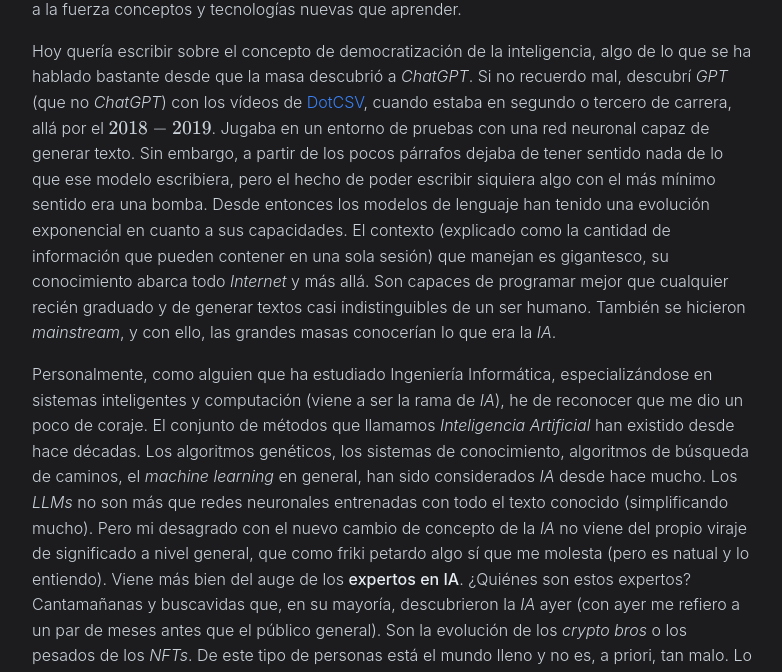
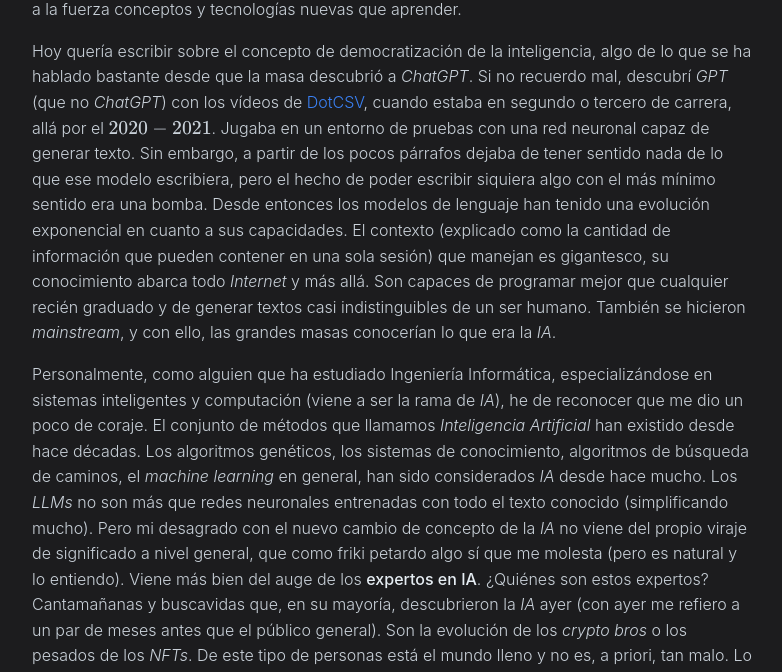
Before and after one commit to Migue8gl/Migue8gl.github.io, a Jekyll site: the page built from _posts/2026-07-06-la-democratizacion-de-la-inteligencia-o-de-la-estupidez.md, in a window 1280 px wide and 900 px high, scrolled down 625 px. Shown: the part 145-817 px from the top of the window, without its empty margins (248-1030 px from the left). Built offline with Jekyll 4.4.1, drawn with Linux system fonts in a browser that asks for light colours.

Commit message:
Update 2026-07-06-la-democratizacion-de-la-inteligencia-o-de-la-estupidez.md

```diff
--- a/_posts/2026-07-06-la-democratizacion-de-la-inteligencia-o-de-la-estupidez.md
+++ b/_posts/2026-07-06-la-democratizacion-de-la-inteligencia-o-de-la-estupidez.md
@@ -20,9 +20,9 @@ tags:
 ## La democratización de la inteligencia...
 Hoy me apetece escribir. Llevo unos mesecillos un tanto ajetreados entre el trabajo, lo personal y la finalización de mi trabajo de fin de máster. Toda esa carga ha hecho que tenga menos tiempo y ganas de escribir por aquí. Además, tengo otros *hobbies* que atender. Seguramente empiece poco a poco a retomarlo, a escribir más, pero *posts* más cortos, con menos carga teórica y sin programación de por medio. Al fin y al cabo, para eso inicié este *blog*, para escribir más y disfrutar en el camino, no para añadirme otra carga todas las semanas, no para añadirme a la fuerza conceptos y tecnologías nuevas que aprender.
 
-Hoy quería escribir sobre el concepto de democratización de la inteligencia, algo de lo que se ha hablado bastante desde que la masa descubrió a *ChatGPT*. Si no recuerdo mal, descubrí *GPT* (que no *ChatGPT*) con los vídeos de [DotCSV](https://www.youtube.com/@DotCSV), cuando estaba en segundo o tercero de carrera, allá por el $2018-2019$. Jugaba en un entorno de pruebas con una red neuronal capaz de generar texto. Sin embargo, a partir de los pocos párrafos dejaba de tener sentido nada de lo que ese modelo escribiera, pero el hecho de poder escribir siquiera algo con el más mínimo sentido era una bomba. Desde entonces los modelos de lenguaje han tenido una evolución exponencial en cuanto a sus capacidades. El contexto (explicado como la cantidad de información que pueden contener en una sola sesión) que manejan es gigantesco, su conocimiento abarca todo *Internet* y más allá. Son capaces de programar mejor que cualquier recién graduado y de generar textos casi indistinguibles de un ser humano. También se hicieron *mainstream*, y con ello, las grandes masas conocerían lo que era la *IA*.
+Hoy quería escribir sobre el concepto de democratización de la inteligencia, algo de lo que se ha hablado bastante desde que la masa descubrió a *ChatGPT*. Si no recuerdo mal, descubrí *GPT* (que no *ChatGPT*) con los vídeos de [DotCSV](https://www.youtube.com/@DotCSV), cuando estaba en segundo o tercero de carrera, allá por el $2020-2021$. Jugaba en un entorno de pruebas con una red neuronal capaz de generar texto. Sin embargo, a partir de los pocos párrafos dejaba de tener sentido nada de lo que ese modelo escribiera, pero el hecho de poder escribir siquiera algo con el más mínimo sentido era una bomba. Desde entonces los modelos de lenguaje han tenido una evolución exponencial en cuanto a sus capacidades. El contexto (explicado como la cantidad de información que pueden contener en una sola sesión) que manejan es gigantesco, su conocimiento abarca todo *Internet* y más allá. Son capaces de programar mejor que cualquier recién graduado y de generar textos casi indistinguibles de un ser humano. También se hicieron *mainstream*, y con ello, las grandes masas conocerían lo que era la *IA*.
 
-Personalmente, como alguien que ha estudiado Ingeniería Informática, especializándose en sistemas inteligentes y computación (viene a ser la rama de *IA*), he de reconocer que me dio un poco de coraje. El conjunto de métodos que llamamos *Inteligencia Artificial* han existido desde hace décadas. Los algoritmos genéticos, los sistemas de conocimiento, algoritmos de búsqueda de caminos, el *machine learning* en general, han sido considerados *IA* desde hace mucho. Los *LLMs* no son más que redes neuronales entrenadas con todo el texto conocido (simplificando mucho). Pero mi desagrado con el nuevo cambio de concepto de la *IA* no viene del propio viraje de significado a nivel general, que como friki petardo algo sí que me molesta (pero es natual y lo entiendo). Viene más bien del auge de los **expertos en IA**. ¿Quiénes son estos expertos? Cantamañanas y buscavidas que, en su mayoría, descubrieron la *IA* ayer (con ayer me refiero a un par de meses antes que el público general). Son la evolución de los *crypto bros* o los pesados de los *NFTs*. De este tipo de personas está el mundo lleno y no es, a priori, tan malo. Lo malo es que están por doquier y no solo en los anuncios petardos de redes sociales. Antes te intentaban vender cursos, pero eran cuatro gatos. Ahora están en todos lados, en el trabajo, en la familia, en todos tus círculos.
+Personalmente, como alguien que ha estudiado Ingeniería Informática, especializándose en sistemas inteligentes y computación (viene a ser la rama de *IA*), he de reconocer que me dio un poco de coraje. El conjunto de métodos que llamamos *Inteligencia Artificial* han existido desde hace décadas. Los algoritmos genéticos, los sistemas de conocimiento, algoritmos de búsqueda de caminos, el *machine learning* en general, han sido considerados *IA* desde hace mucho. Los *LLMs* no son más que redes neuronales entrenadas con todo el texto conocido (simplificando mucho). Pero mi desagrado con el nuevo cambio de concepto de la *IA* no viene del propio viraje de significado a nivel general, que como friki petardo algo sí que me molesta (pero es natural y lo entiendo). Viene más bien del auge de los **expertos en IA**. ¿Quiénes son estos expertos? Cantamañanas y buscavidas que, en su mayoría, descubrieron la *IA* ayer (con ayer me refiero a un par de meses antes que el público general). Son la evolución de los *crypto bros* o los pesados de los *NFTs*. De este tipo de personas está el mundo lleno y no es, a priori, tan malo. Lo malo es que están por doquier y no solo en los anuncios petardos de redes sociales. Antes te intentaban vender cursos, pero eran cuatro gatos. Ahora están en todos lados, en el trabajo, en la familia, en todos tus círculos.
 
 Esas personas antes se podían ignorar, pero ahora ya no, son una **masa**. El mercado está lleno de personas que han hecho un giro de $180$ grados con su profesión, ahora son expertos en *IA*, ahora son *prompt engineers*. Se han formado con cursos de otros expertos en *IA* que en su mayoría tienen un contenido pobre, nada técnico y que en algunos casos roza lo absurdo. Muchos sectores han virado hacia la nueva *IA* y se habla mucho de democratización de la inteligencia, que viene a significar que ya no hace falta usar mucho el coco para hacer cosas mínimamente complicadas. ¿De verdad es así? Hablando sobre lo que sé, la informática, ¿está ocurriendo? Pues en parte sí. Al principio usábamos los *LLMs* para generar trozos de código, para ayudarnos y darnos un extra de velocidad, pero es que ya estamos en un punto en el que se generan proyectos en dos días, proyectos que antes podrían haber durado cuatro meses.
 
```
